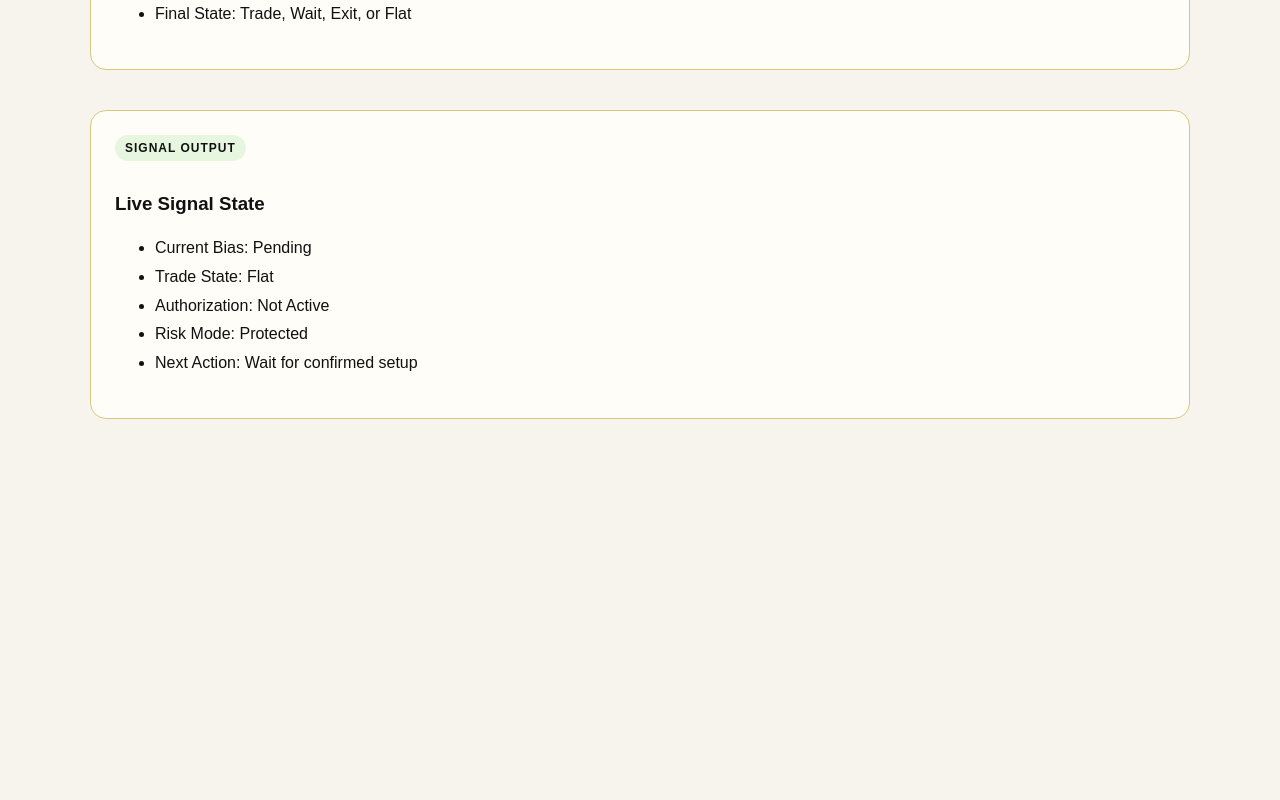
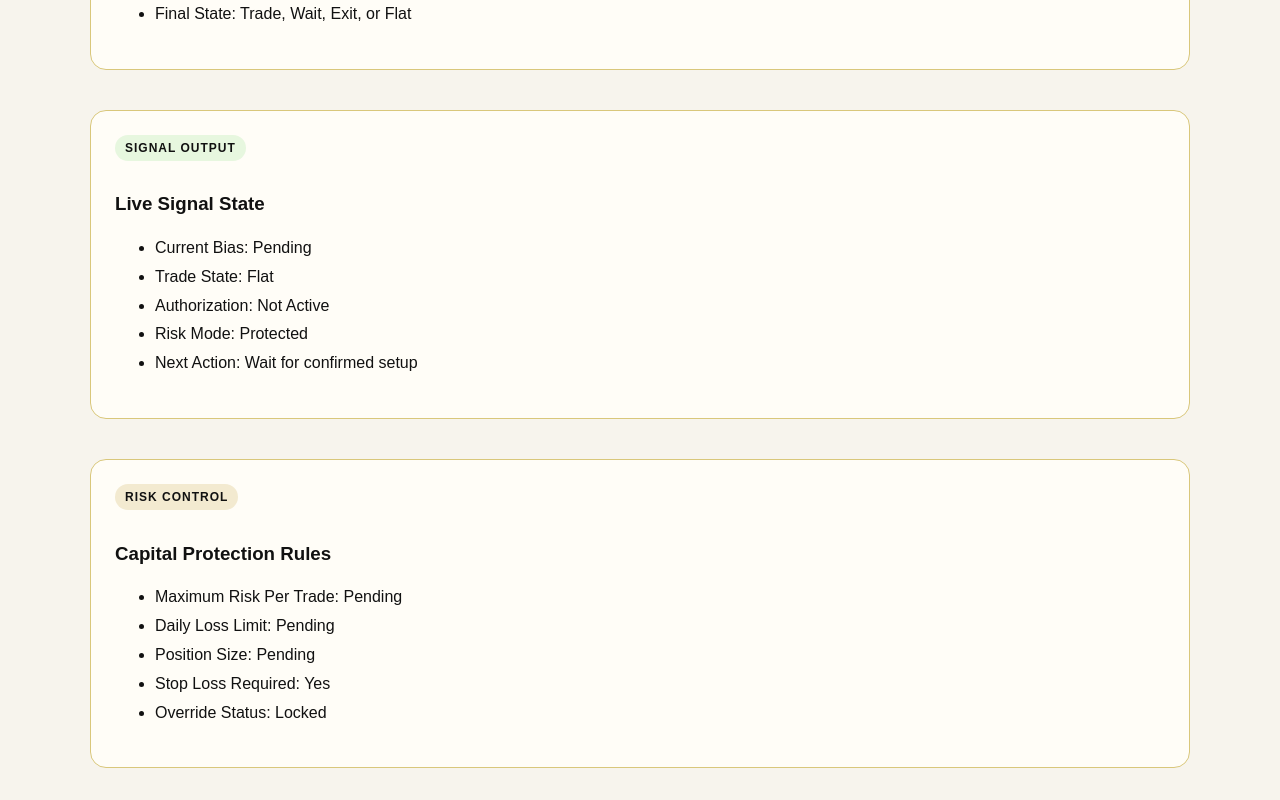
Before and after one commit to 1anointedradio-maker/elharvest-web, a Next.js app: page / in a window 1280 px wide. Shown: the part 3724-4524 px from the top of the page. Before the commit the page ends 4175 px from the top, so only its background shows below. Built offline with nearby package versions, Linux system fonts and the light colour scheme.

Commit message:
Add risk control section with capital protection rules

```diff
--- a/app/page.jsx
+++ b/app/page.jsx
@@ -374,6 +374,41 @@ export default function Home() {
     <li>Next Action: Wait for confirmed setup</li>
   </ul>
 </section>
+      <section
+  style={{
+    marginTop: "40px",
+    background: "#fffdf7",
+    border: "1px solid #d9c77b",
+    borderRadius: "16px",
+    padding: "24px",
+  }}
+>
+  <div
+    style={{
+      display: "inline-block",
+      fontSize: "12px",
+      fontWeight: "bold",
+      letterSpacing: "1px",
+      padding: "6px 10px",
+      borderRadius: "999px",
+      background: "#f3ead0",
+      marginBottom: "14px",
+    }}
+  >
+    RISK CONTROL
+  </div>
+
+  <h3>Capital Protection Rules</h3>
+
+  <ul style={{ lineHeight: "1.8" }}>
+    <li>Maximum Risk Per Trade: Pending</li>
+    <li>Daily Loss Limit: Pending</li>
+    <li>Position Size: Pending</li>
+    <li>Stop Loss Required: Yes</li>
+    <li>Override Status: Locked</li>
+  </ul>
+</section>
+
     </main>
   );
 }
```
